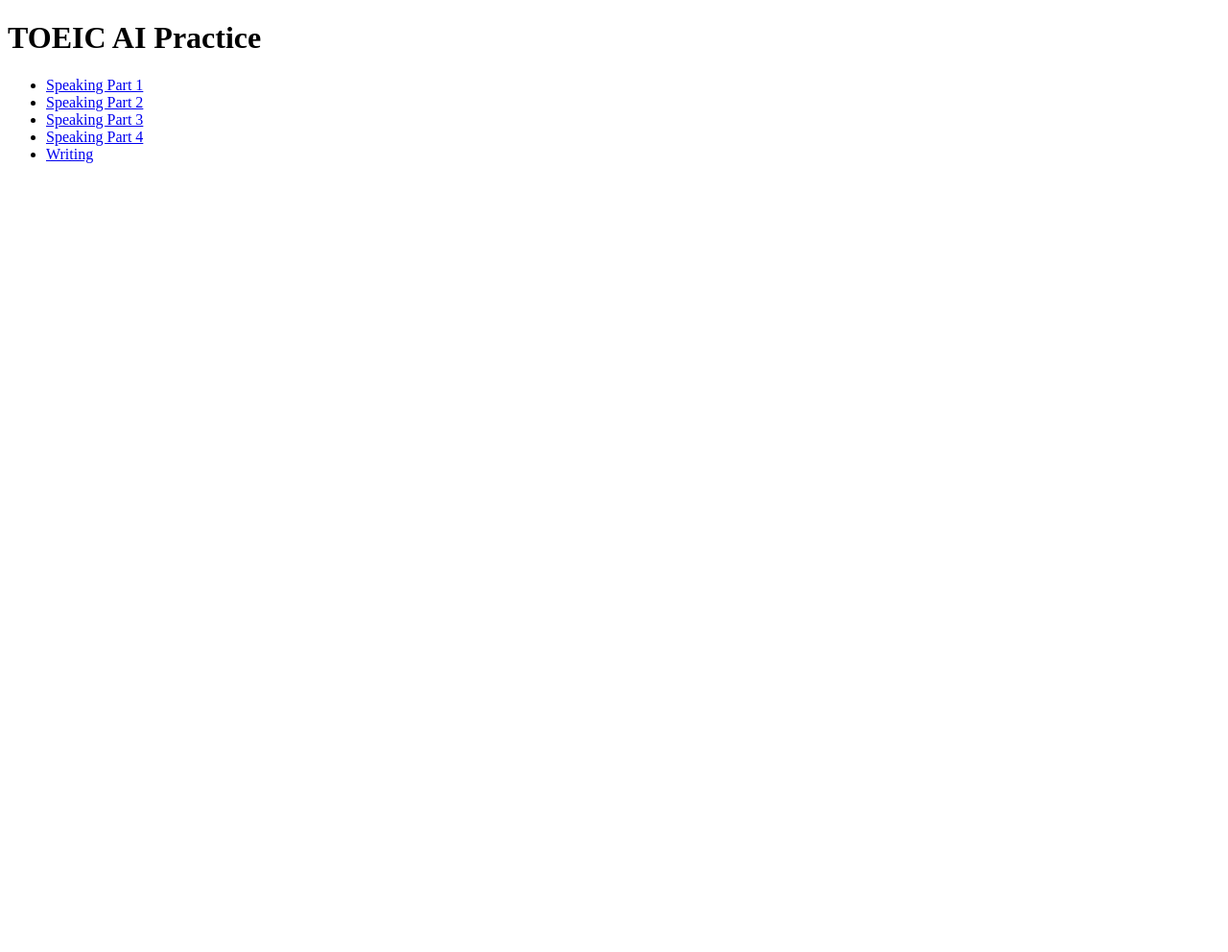
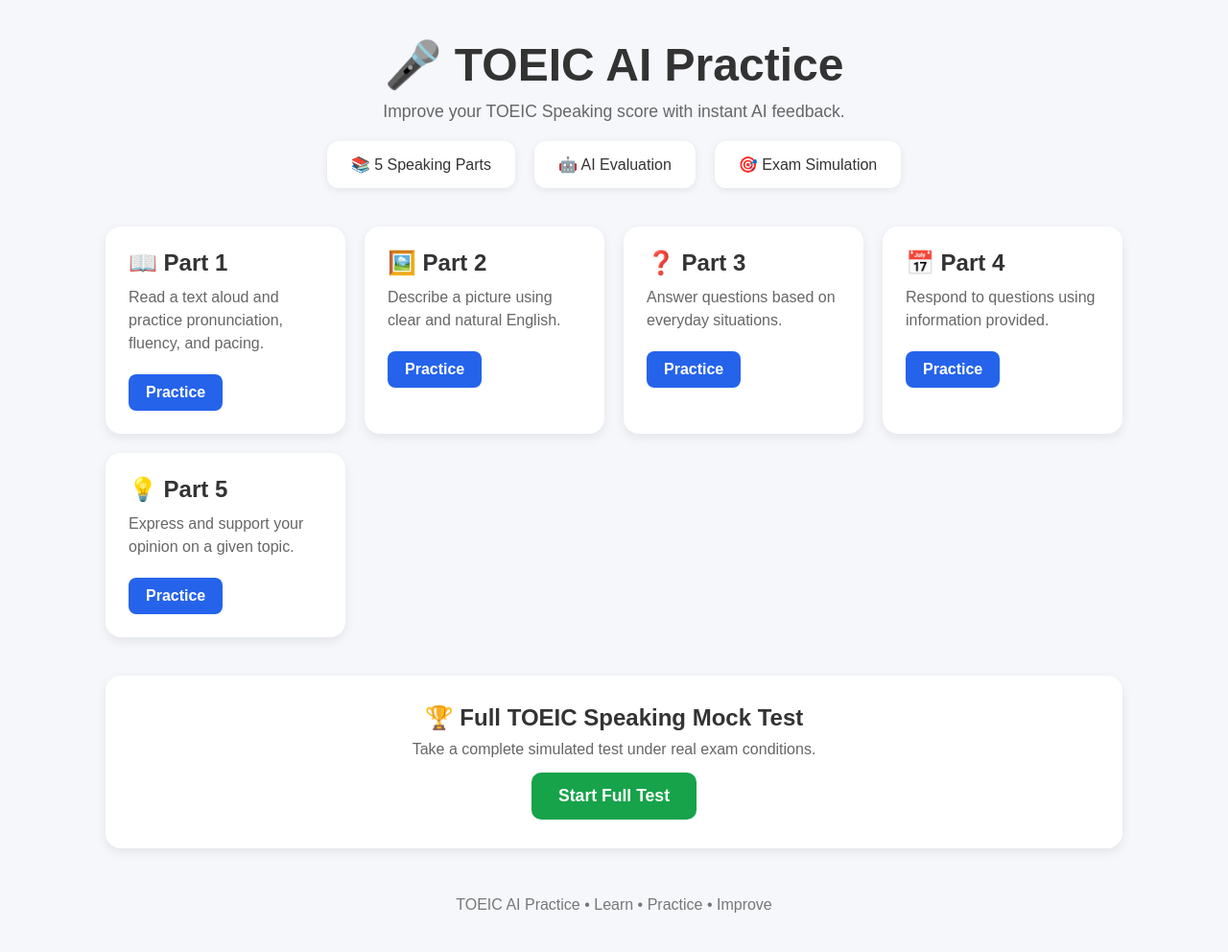
Before and after one commit to thinh12a10/Toeic_coach, a FastAPI app: template app/templates/index.html in a window 1280 px wide. Shown: the whole page at 96% size. Before the commit the page ends 170 px from the top, so only its background shows below. Run offline with FastAPI, Linux system fonts and the light colour scheme; the template is opened without the code that fills it, so the values that code supplies are empty.

Commit message:
[Toeic][Home] Add home page ui/ux
[DESC] Add home page ui/ux
Add navigation

```diff
--- a/app/main.py
+++ b/app/main.py
@@ -27,11 +27,14 @@ app.mount(
 )
 
 @app.get("/")
-def root():
+def root(
+    request: Request
+):
 
-    return {
-        "message": "TOEIC AI is running"
-    }
+    return templates.TemplateResponse(
+        request=request,
+        name="index.html"
+    )
 
 @app.get("/part1")
 def part1_page(
--- /dev/null
+++ b/app/static/index_style.css
@@ -0,0 +1,178 @@
+* {
+    margin: 0;
+    padding: 0;
+    box-sizing: border-box;
+}
+
+body {
+    background: #f5f7fb;
+    color: #333;
+    font-family: Arial, Helvetica, sans-serif;
+    min-height: 100vh;
+}
+
+.container {
+    max-width: 1100px;
+    margin: auto;
+    padding: 40px 20px;
+}
+
+/* ======================
+   HERO
+====================== */
+
+.hero {
+    text-align: center;
+    margin-bottom: 40px;
+}
+
+.hero h1 {
+    font-size: 3rem;
+    margin-bottom: 10px;
+}
+
+.hero p {
+    color: #666;
+    font-size: 1.1rem;
+}
+
+/* ======================
+   STATS
+====================== */
+
+.stats {
+    display: flex;
+    justify-content: center;
+    gap: 20px;
+    flex-wrap: wrap;
+    margin-top: 20px;
+}
+
+.stat-card {
+    background: white;
+    padding: 15px 25px;
+    border-radius: 12px;
+    box-shadow: 0 2px 8px rgba(0, 0, 0, 0.08);
+}
+
+/* ======================
+   PRACTICE CARDS
+====================== */
+
+.section-grid {
+    display: grid;
+    grid-template-columns: repeat(auto-fit, minmax(250px, 1fr));
+    gap: 20px;
+}
+
+.card {
+    background: white;
+    border-radius: 16px;
+    padding: 24px;
+    box-shadow: 0 4px 12px rgba(0, 0, 0, 0.08);
+
+    transition:
+        transform 0.2s ease,
+        box-shadow 0.2s ease;
+}
+
+.card:hover {
+    transform: translateY(-5px);
+    box-shadow: 0 8px 18px rgba(0, 0, 0, 0.12);
+}
+
+.card h2 {
+    margin-bottom: 10px;
+}
+
+.card p {
+    color: #666;
+    line-height: 1.5;
+    margin-bottom: 20px;
+}
+
+/* ======================
+   BUTTONS
+====================== */
+
+.btn {
+    display: inline-block;
+    text-decoration: none;
+    background: #2563eb;
+    color: white;
+    padding: 10px 18px;
+    border-radius: 8px;
+    font-weight: bold;
+
+    transition: background 0.2s ease;
+}
+
+.btn:hover {
+    background: #1d4ed8;
+}
+
+/* ======================
+   FULL TEST
+====================== */
+
+.full-test {
+    margin-top: 40px;
+    text-align: center;
+    background: white;
+    padding: 30px;
+    border-radius: 16px;
+    box-shadow: 0 4px 12px rgba(0, 0, 0, 0.08);
+}
+
+.full-test h2 {
+    margin-bottom: 10px;
+}
+
+.full-test p {
+    color: #666;
+}
+
+.full-btn {
+    display: inline-block;
+    margin-top: 15px;
+
+    background: #16a34a;
+    color: white;
+    text-decoration: none;
+
+    padding: 14px 28px;
+    border-radius: 10px;
+
+    font-size: 1.1rem;
+    font-weight: bold;
+
+    transition: background 0.2s ease;
+}
+
+.full-btn:hover {
+    background: #15803d;
+}
+
+/* ======================
+   FOOTER
+====================== */
+
+footer {
+    margin-top: 50px;
+    text-align: center;
+    color: #777;
+}
+
+/* ======================
+   MOBILE
+====================== */
+
+@media (max-width: 768px) {
+    .hero h1 {
+        font-size: 2rem;
+    }
+
+    .container {
+        padding: 20px 15px;
+    }
+}
--- a/app/templates/index.html
+++ b/app/templates/index.html
@@ -1,19 +1,90 @@
 <!DOCTYPE html>
-<html>
+<html lang="en">
+
 <head>
+    <meta charset="UTF-8">
+    <meta name="viewport" content="width=device-width, initial-scale=1.0">
     <title>TOEIC AI Practice</title>
+
+    <link rel="stylesheet" href="/static/index_style.css">
 </head>
+
 <body>
 
-    <h1>TOEIC AI Practice</h1>
+    <div class="container">
 
-    <ul>
-        <li><a href="/speaking-part1">Speaking Part 1</a></li>
-        <li><a href="/speaking-part2">Speaking Part 2</a></li>
-        <li><a href="/speaking-part3">Speaking Part 3</a></li>
-        <li><a href="/speaking-part4">Speaking Part 4</a></li>
-        <li><a href="/writing">Writing</a></li>
-    </ul>
+        <div class="hero">
+            <h1>🎤 TOEIC AI Practice</h1>
+            <p>
+                Improve your TOEIC Speaking score with instant AI feedback.
+            </p>
+
+            <div class="stats">
+                <div class="stat-card">
+                    📚 5 Speaking Parts
+                </div>
+
+                <div class="stat-card">
+                    🤖 AI Evaluation
+                </div>
+
+                <div class="stat-card">
+                    🎯 Exam Simulation
+                </div>
+            </div>
+        </div>
+
+        <div class="section-grid">
+
+            <div class="card">
+                <h2>📖 Part 1</h2>
+                <p>Read a text aloud and practice pronunciation, fluency, and pacing.</p>
+                <a href="/part1" class="btn">Practice</a>
+            </div>
+
+            <div class="card">
+                <h2>🖼️ Part 2</h2>
+                <p>Describe a picture using clear and natural English.</p>
+                <a href="/part2" class="btn">Practice</a>
+            </div>
+
+            <div class="card">
+                <h2>❓ Part 3</h2>
+                <p>Answer questions based on everyday situations.</p>
+                <a href="/part3" class="btn">Practice</a>
+            </div>
+
+            <div class="card">
+                <h2>📅 Part 4</h2>
+                <p>Respond to questions using information provided.</p>
+                <a href="/part4" class="btn">Practice</a>
+            </div>
+
+            <div class="card">
+                <h2>💡 Part 5</h2>
+                <p>Express and support your opinion on a given topic.</p>
+                <a href="/part5" class="btn">Practice</a>
+            </div>
+
+        </div>
+
+        <div class="full-test">
+            <h2>🏆 Full TOEIC Speaking Mock Test</h2>
+            <p>
+                Take a complete simulated test under real exam conditions.
+            </p>
+
+            <a href="/full_test" class="full-btn">
+                Start Full Test
+            </a>
+        </div>
+
+        <footer>
+            TOEIC AI Practice • Learn • Practice • Improve
+        </footer>
+
+    </div>
 
 </body>
+
 </html>
```
